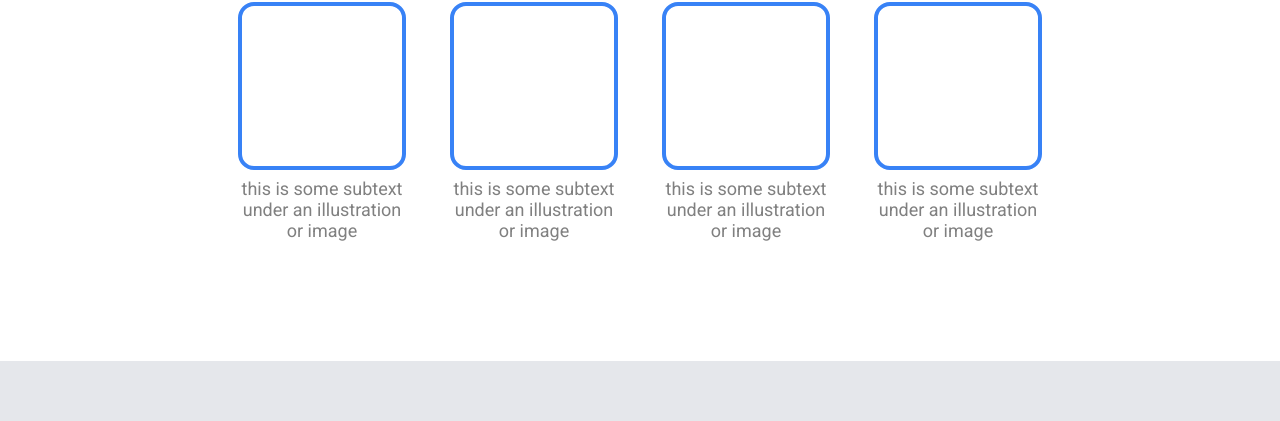
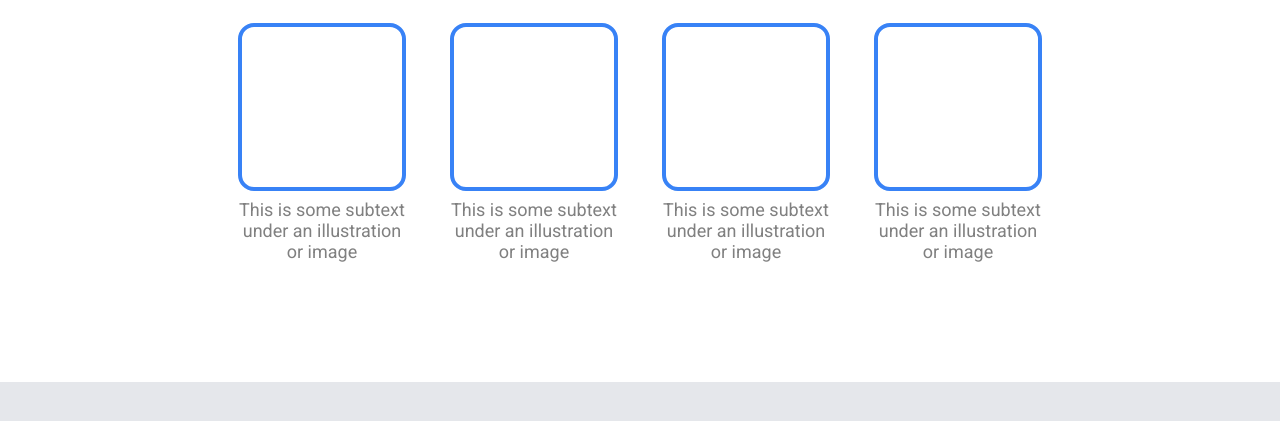
Before and after one commit to Bdrn-A/project-landing-page, a plain HTML site: page index.html in a window 1280 px wide. Shown: the part 647-1068 px from the top of the page. Drawn offline with Linux system fonts and the light colour scheme.

Commit message:
Edit letter capitalisation

```diff
--- a/index.html
+++ b/index.html
@@ -1,4 +1,4 @@
-<!DOCTYPE html>
+l<!DOCTYPE html>
 <html lang="en">
 <head>
     <meta charset="utf-8">
@@ -32,19 +32,19 @@
     <div class="grid">
         <div class="container">
             <div class="thumbnail"></div>
-            <div class="sub">this is some subtext under an illustration or image</div>
+            <div class="sub">This is some subtext under an illustration or image</div>
         </div>
         <div class="container">
             <div class="thumbnail"></div>
-            <div class="sub">this is some subtext under an illustration or image</div>
+            <div class="sub">This is some subtext under an illustration or image</div>
         </div>
         <div class="container">
             <div class="thumbnail"></div>
-            <div class="sub">this is some subtext under an illustration or image</div>
+            <div class="sub">This is some subtext under an illustration or image</div>
         </div>
         <div class="container">
             <div class="thumbnail"></div>
-            <div class="sub">this is some subtext under an illustration or image</div>
+            <div class="sub">This is some subtext under an illustration or image</div>
         </div>
     </div>
 </div>
--- a/styles.css
+++ b/styles.css
@@ -34,7 +34,6 @@ button {
 .section.header {
     background-color: #1F2937;
     justify-content: space-between;
-
     gap: 64px;
 }
 
@@ -200,6 +199,7 @@ ul.nav {
     justify-content: center;
     padding-top: 32px;
     padding-bottom: 32px;
+
 }
 
 .section.footer .sub {
```
